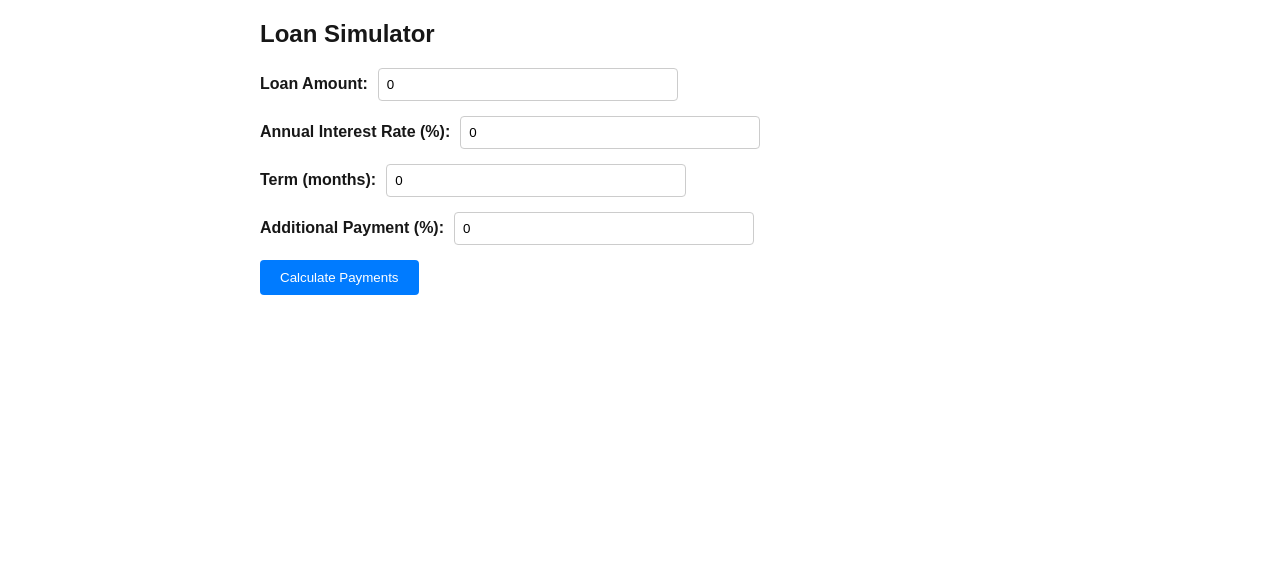
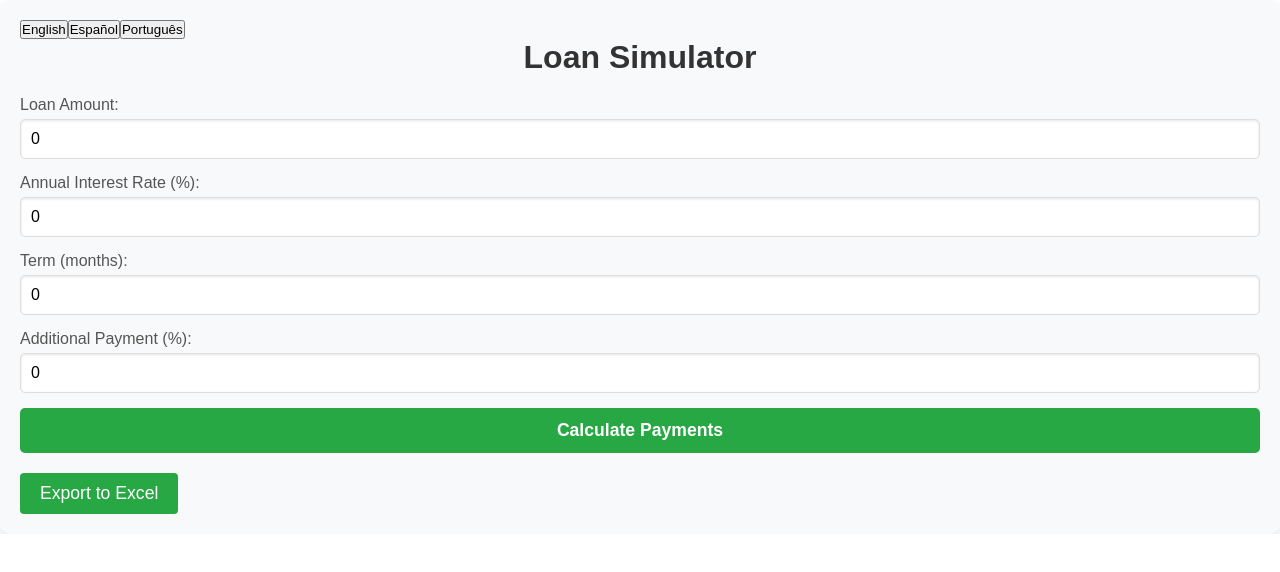
Before and after one commit to wguicha/loan_simulator, a Next.js app: page / in a window 1280 px wide. Shown: the top 572 px of the page. Built offline with nearby package versions, Linux system fonts and the light colour scheme.

Commit message:
Add language options

```diff
--- a/app/layout.tsx
+++ b/app/layout.tsx
@@ -5,6 +5,8 @@ import "./globals.css";
 
 import { Provider } from 'react-redux';
 import { store } from '@/store';
+import { I18nextProvider } from 'react-i18next';
+import i18n from '@/i18n';
 
 const geistSans = localFont({
   src: "./fonts/GeistVF.woff",
@@ -19,16 +21,20 @@ const geistMono = localFont({
 
 export default function RootLayout({
   children,
-}: Readonly<{
+}: {
   children: React.ReactNode;
-}>) {
+}) {
   return (
     <html lang="en">
-      <body className={`${geistSans.variable} ${geistMono.variable}`}>
+      <body>
         <Provider store={store}>
-          {children}
+          {/* Envuelve la app con I18nextProvider */}
+          <I18nextProvider i18n={i18n}>
+            {children}
+          </I18nextProvider>
         </Provider>
       </body>
     </html>
   );
+
 }
--- a/app/page.tsx
+++ b/app/page.tsx
@@ -1,10 +1,12 @@
 import Image from "next/image";
 import styles from "./page.module.css";
 import LoanSimulator from "@/components/LoanSimulator";
+import LanguageSwitcher from "@/components/LanguageSwitcher";
 
 export default function Home() {
   return (
     <div>
+
       <LoanSimulator />
     </div>
   );
--- /dev/null
+++ b/components/LanguageSwitcher.tsx
@@ -0,0 +1,20 @@
+import React from 'react';
+import { useTranslation } from 'react-i18next';
+
+const LanguageSwitcher: React.FC = () => {
+    const { i18n } = useTranslation();
+
+    const changeLanguage = (lng: string) => {
+        i18n.changeLanguage(lng);
+    };
+
+    return (
+        <div>
+            <button onClick={() => changeLanguage('en')}>English</button>
+            <button onClick={() => changeLanguage('es')}>Español</button>
+            <button onClick={() => changeLanguage('pt')}>Português</button>
+        </div>
+    );
+};
+
+export default LanguageSwitcher;
--- a/components/LoanSimulator.module.css
+++ b/components/LoanSimulator.module.css
@@ -1,43 +1,59 @@
-/* LoanSimulator.module.css */
+.container {
 
-/* General container styles */
-.container {
+    margin: 0 auto;
     padding: 20px;
-    max-width: 800px;
-    margin: 0 auto;
+    background-color: #f8f9fa;
+    border-radius: 10px;
+    box-shadow: 0 4px 8px rgba(0, 0, 0, 0.1);
 }
 
 .title {
-    font-size: 24px;
-    font-weight: bold;
+    text-align: center;
+    font-size: 2rem;
     margin-bottom: 20px;
+    color: #333;
 }
 
 .label {
-    font-weight: bold;
-    margin-right: 10px;
+    display: block;
+    margin-bottom: 5px;
+    font-size: 1rem;
+    color: #555;
+    font-weight: 500;
 }
 
 .input {
-    padding: 8px;
+    width: 100%;
+    padding: 10px;
+    font-size: 1rem;
+    border: 1px solid #ddd;
+    border-radius: 5px;
     margin-bottom: 15px;
-    width: 100%;
-    max-width: 300px;
-    border: 1px solid #ccc;
-    border-radius: 4px;
+    box-shadow: inset 0 1px 3px rgba(0, 0, 0, 0.1);
+    transition: border-color 0.3s ease, box-shadow 0.3s ease;
+}
+
+.input:focus {
+    border-color: #007bff;
+    box-shadow: 0 0 5px rgba(0, 123, 255, 0.5);
+    outline: none;
 }
 
 .button {
-    padding: 10px 20px;
-    background-color: #007bff;
+    width: 100%;
+    padding: 12px;
+    font-size: 1.1rem;
+    font-weight: bold;
+    background-color: #28a745;
     color: white;
     border: none;
-    border-radius: 4px;
+    border-radius: 5px;
     cursor: pointer;
+    transition: background-color 0.3s ease;
 }
 
 .button:hover {
-    background-color: #0056b3;
+    background-color: #218838;
 }
 
 .tableContainer {
@@ -45,7 +61,24 @@
     margin-top: 20px;
 }
 
+.exportButton {
+    margin-top: 15px;
+    padding: 12px;
+    font-size: 1.1rem;
+    background-color: #17a2b8;
+    color: white;
+    border: none;
+    border-radius: 5px;
+    cursor: pointer;
+    transition: background-color 0.3s ease;
+}
+
+.exportButton:hover {
+    background-color: #138496;
+}
+
 /* Table specific styles */
+
 .table {
     width: 100%;
     border-collapse: collapse;
@@ -54,19 +87,33 @@
 
 .th,
 .td {
-    padding: 12px 15px;
+    padding: 10px;
+    text-align: center;
     border: 1px solid #ddd;
 }
 
 .th {
-    background-color: #007bff;
-    color: white;
+    background-color: #f5f5f5;
     font-weight: bold;
+}
+
+.td {
+    background-color: #fff;
 }
 
 .evenRow {
     background-color: #f9f9f9;
 }
+
+@media (max-width: 768px) {
+
+    .table,
+    .th,
+    .td {
+        font-size: 14px;
+    }
+}
+
 
 .rowHover:hover {
     background-color: #f1f1f1;
--- a/components/LoanSimulator.tsx
+++ b/components/LoanSimulator.tsx
@@ -1,18 +1,23 @@
 'use client';
 
 import React, { useState } from 'react';
-import { useLoanCalculator } from './useLoanCalculator'; // Importamos el custom hook
-import styles from './LoanSimulator.module.css'; // Importamos los estilos
+import { useTranslation } from 'react-i18next';
+import { useLoanCalculator } from './useLoanCalculator';
+import styles from './LoanSimulator.module.css';
 
 import { useSelector, useDispatch } from 'react-redux';
 import { setPayments } from '@/store/loanSlice';
 import { RootState } from '@/store';
+
+import LanguageSwitcher from "@/components/LanguageSwitcher";
 
 const LoanSimulator: React.FC = () => {
     const [amount, setAmount] = useState<number>(0);
     const [interestRate, setInterestRate] = useState<number>(0);
     const [term, setTerm] = useState<number>(0);
     const [addPercentajePayment, setAddPercentajePayment] = useState<number>(0);
+
+    const { t } = useTranslation();
 
     const dispatch = useDispatch();
     const totalInterest = useSelector((state: RootState) => state.loan.totalInterest);
@@ -21,21 +26,39 @@ const LoanSimulator: React.FC = () => {
     const totalAltPayment = useSelector((state: RootState) => state.loan.totalAltPayment);
     const payments = useSelector((state: RootState) => state.loan.payments);
 
-    // Usamos el hook para acceder a la lógica
     const { calculatePayments, exportToExcel } = useLoanCalculator();
 
     const handleCalculatePayments = () => {
         const calculatedPayments = calculatePayments(amount, interestRate, term, addPercentajePayment);
-        console.log(calculatedPayments)
+        console.log(payments)
         dispatch(setPayments(calculatedPayments)); // Despacha el array de pagos calculados
     };
 
+    const renderAdditionalColumns = () => (
+        <>
+            <th className={styles.th}>{t('newPayment')}</th>
+            <th className={styles.th}>{t('newInterest')}</th>
+            <th className={styles.th}>{t('newPrincipal')}</th>
+            <th className={styles.th}>{t('newBalance')}</th>
+        </>
+    );
+
+    const renderAdditionalCells = (payment: any) => (
+        <>
+            <td className={styles.td}>{payment.altPayment?.toFixed(2) || 0}</td>
+            <td className={styles.td}>{payment.altInterest?.toFixed(2) || 0}</td>
+            <td className={styles.td}>{payment.altPrincipal?.toFixed(2) || 0}</td>
+            <td className={styles.td}>{payment.altBalance?.toFixed(2) || 0}</td>
+        </>
+    );
+
     return (
         <div className={styles.container}>
-            <h1 className={styles.title}>Loan Simulator</h1>
+            <LanguageSwitcher />
+            <h1 className={styles.title}>{t('loanSimulator')}</h1>
 
             <div>
-                <label className={styles.label}>Loan Amount:</label>
+                <label className={styles.label}>{t('loanAmount')}:</label>
                 <input
                     type="number"
                     value={amount}
@@ -45,7 +68,7 @@ const LoanSimulator: React.FC = () => {
             </div>
 
             <div>
-                <label className={styles.label}>Annual Interest Rate (%):</label>
+                <label className={styles.label}>{t('interestRate')}:</label>
                 <input
                     type="number"
                     value={interestRate}
@@ -55,7 +78,7 @@ const LoanSimulator: React.FC = () => {
             </div>
 
             <div>
-                <label className={styles.label}>Term (months):</label>
+                <label className={styles.label}>{t('termMonths')}:</label>
                 <input
                     type="number"
                     value={term}
@@ -64,7 +87,7 @@ const LoanSimulator: React.FC = () => {
                 />
             </div>
             <div>
-                <label className={styles.label}>Additional Payment (%):</label>
+                <label className={styles.label}>{t('additionalPayment')}:</label>
                 <input
                     type="number"
                     value={addPercentajePayment}
@@ -83,6 +106,9 @@ const LoanSimulator: React.FC = () => {
             {totalAltInterest > 0 && (
                 <h2>New Total Interest: {totalAltInterest.toFixed(2)} New Total Payment: {totalAltPayment.toFixed(2)}</h2>
             )}
+
+            <button onClick={exportToExcel} className={styles.exportButton}>Export to Excel</button>
+
             {payments.length > 0 && (
                 <>
                     <div className={styles.tableContainer}>
@@ -95,10 +121,7 @@ const LoanSimulator: React.FC = () => {
                                     <th className={styles.th}>Principal</th>
                                     <th className={styles.th}>Interest</th>
                                     <th className={styles.th}>Balance</th>
-                                    {/* Mostrar la columna solo si addPercentajePayment > 0 */}
-                                    {addPercentajePayment > 0 && (
-                                        <th className={styles.th}>Alt Interest</th>
-                                    )}
+                                    {addPercentajePayment > 0 && renderAdditionalColumns()}
                                 </tr>
                             </thead>
                             <tbody>
@@ -109,16 +132,12 @@ const LoanSimulator: React.FC = () => {
                                         <td className={styles.td}>{payment.principal.toFixed(2)}</td>
                                         <td className={styles.td}>{payment.interest.toFixed(2)}</td>
                                         <td className={styles.td}>{payment.balance.toFixed(2)}</td>
-                                        {/* Mostrar la celda solo si addPercentajePayment > 0 */}
-                                        {addPercentajePayment > 0 && (
-                                            <td className={styles.td}>{payment.altInterest?.toFixed(2) || 0}</td>
-                                        )}
+                                        {addPercentajePayment > 0 && renderAdditionalCells(payment)}
                                     </tr>
                                 ))}
                             </tbody>
                         </table>
                     </div>
-                    <button onClick={exportToExcel} className={styles.exportButton}>Export to Excel</button>
                 </>
             )}
         </div>
--- /dev/null
+++ b/i18n.ts
@@ -0,0 +1,94 @@
+import i18n from 'i18next';
+import { initReactI18next } from 'react-i18next';
+import HttpApi from 'i18next-http-backend';
+import LanguageDetector from 'i18next-browser-languagedetector';
+
+const resources = {
+    en: {
+        translation: {
+            "loanAmount": "Loan Amount",
+            "interestRate": "Annual Interest Rate (%)",
+            "termMonths": "Term (months)",
+            "additionalPayment": "Additional Payment (%)",
+            "calculatePayments": "Calculate Payments",
+            "totalPayment": "Total Payment",
+            "newTotalPayment": "New Total Payment",
+            "totalInterest": "Total Interest",
+            "newTotalInterest": "New Total Interest",
+            "paymentSchedule": "Payment Schedule",
+            "month": "Month",
+            "payment": "Payment",
+            "principal": "Principal",
+            "interest": "Interest",
+            "balance": "Balance",
+            "newPayment": "New Payment",
+            "newPrincipal": "New Principal",
+            "newInterest": "New Interest",
+            "newBalance": "New Balance",
+            "loanSimulator": "Loan Simulator"
+        }
+    },
+    es: {
+        translation: {
+            "loanAmount": "Monto del Préstamo",
+            "interestRate": "Tasa de Interés Anual (%)",
+            "termMonths": "Plazo (meses)",
+            "additionalPayment": "Pago Adicional (%)",
+            "calculatePayments": "Calcular Pagos",
+            "totalPayment": "Pago Total",
+            "newTotalPayment": "Nuevo Pago Total",
+            "totalInterest": "Interés Total",
+            "newTotalInterest": "Nuevo Interés Total",
+            "paymentSchedule": "Calendario de Pagos",
+            "month": "Mes",
+            "payment": "Pago",
+            "principal": "Capital",
+            "interest": "Interés",
+            "balance": "Saldo",
+            "newPayment": "Nuevo Pago",
+            "newPrincipal": "Nuevo Capital",
+            "newInterest": "Nuevo Interés",
+            "newBalance": "Nuevo Saldo",
+            "loanSimulator": "Simulador de Préstamo"
+        }
+    },
+    pt: {
+        translation: {
+            "loanAmount": "Montante do Empréstimo",
+            "interestRate": "Taxa de Juros Anual (%)",
+            "termMonths": "Prazo (meses)",
+            "additionalPayment": "Pagamento Adicional (%)",
+            "calculatePayments": "Calcular Pagamentos",
+            "totalPayment": "Pagamento Totais",
+            "newTotalPayment": "Novo Pagamento Totais",
+            "totalInterest": "Juros Totais",
+            "newTotalInterest": "Novos Juros Totais",
+            "paymentSchedule": "Calendário de Pagamentos",
+            "month": "Mês",
+            "payment": "Pagamento",
+            "principal": "Principal",
+            "interest": "Juros",
+            "balance": "Saldo",
+            "newPayment": "Novo Pagamento",
+            "newPrincipal": "Novo Principal",
+            "newInterest": "Novo Juros",
+            "newBalance": "Novo Saldo",
+            "loanSimulator": "Simulador do Empréstimo"
+        }
+    }
+};
+
+i18n
+    .use(HttpApi)
+    .use(LanguageDetector)
+    .use(initReactI18next)
+    .init({
+        resources,
+        fallbackLng: 'en',
+        debug: true,
+        interpolation: {
+            escapeValue: false, // React ya escapa valores por defecto
+        },
+    });
+
+export default i18n;
--- a/package.json
+++ b/package.json
@@ -11,9 +11,13 @@
   "dependencies": {
     "@reduxjs/toolkit": "^2.3.0",
     "file-saver": "^2.0.5",
+    "i18next": "^23.16.2",
+    "i18next-browser-languagedetector": "^8.0.0",
+    "i18next-http-backend": "^2.6.2",
     "next": "14.2.15",
     "react": "^18",
     "react-dom": "^18",
+    "react-i18next": "^15.1.0",
     "react-redux": "^9.1.2",
     "xlsx": "^0.18.5"
   },
--- a/store/loanSlice.ts
+++ b/store/loanSlice.ts
@@ -9,6 +9,8 @@ interface Payment {
     balance: number;
     altInterest?: number;
     altPayment?: number;
+    altPrincipal?: number;
+    altBalance?: number;
 }
 
 interface LoanState {
```
Also changed, not shown: 1 other file (tests, documents, lock files or other folders).
